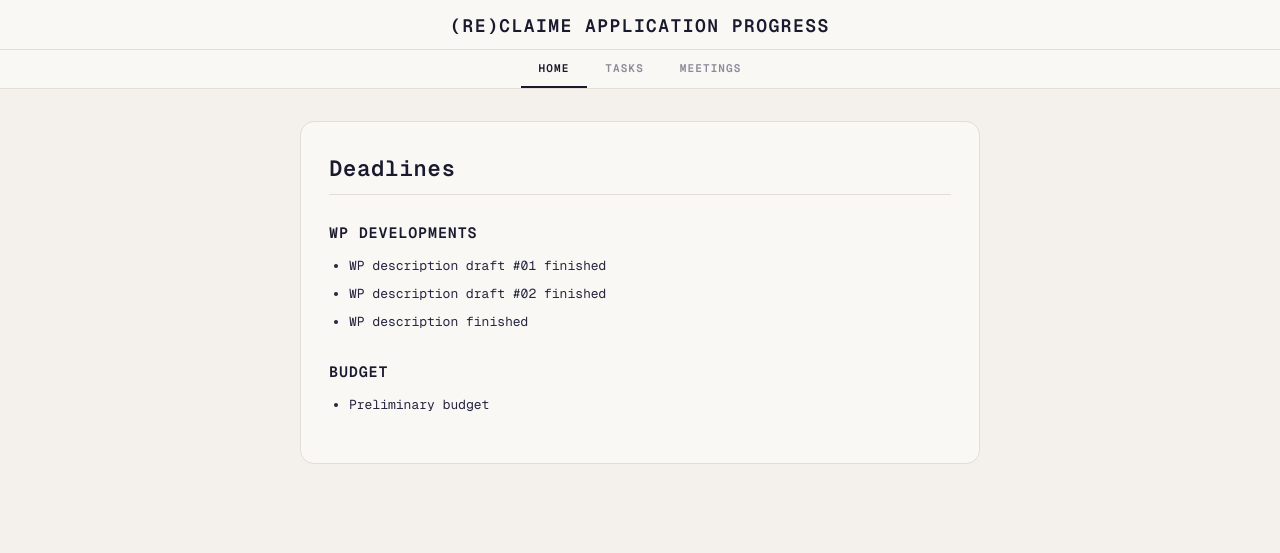
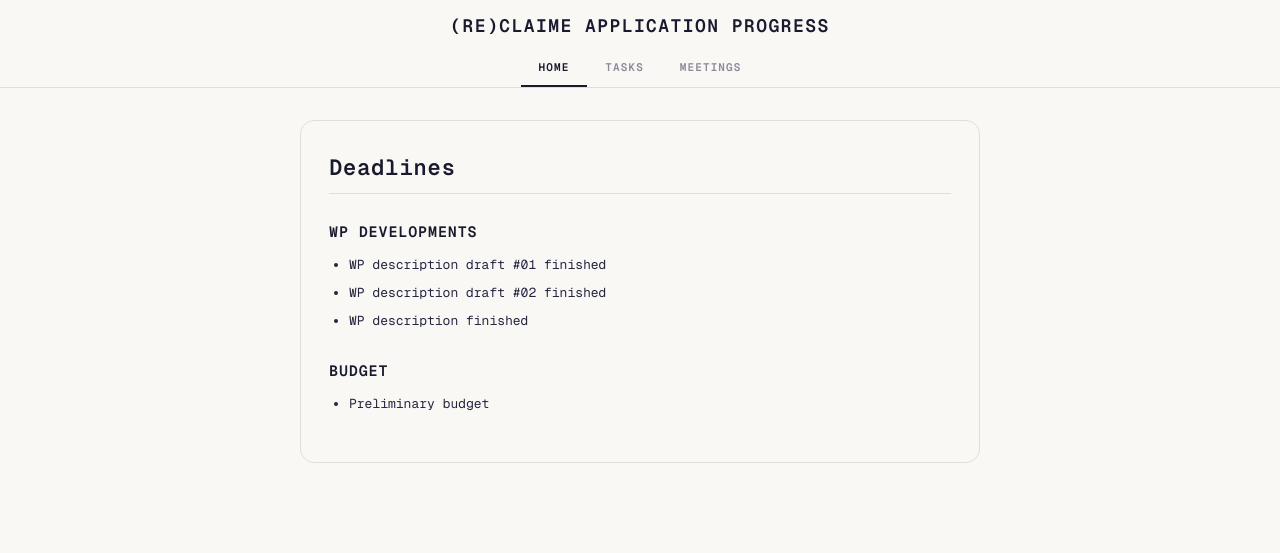
Before and after one commit to EirikSorbo/claime, a Jekyll site: the page built from index.md, in a window 1280 px wide. Shown: the top 553 px of the page. Built offline with Jekyll 4.4.1, drawn with Linux system fonts in a browser that asks for light colours.

Commit message:
Update default.html

```diff
--- a/_layouts/default.html
+++ b/_layouts/default.html
@@ -24,7 +24,7 @@
 
     body {
       font-family: 'Geist Mono', monospace;
-      background: var(--surface);
+      background: var(--paper);  /* was --surface */
       color: var(--ink);
       min-height: 100dvh;
       display: flex;
@@ -38,7 +38,6 @@
       justify-content: center;
       padding: 14px 20px 12px;
       background: var(--paper);
-      border-bottom: 1px solid var(--edge);
       position: sticky;
       top: 0;
       z-index: 100;
```
